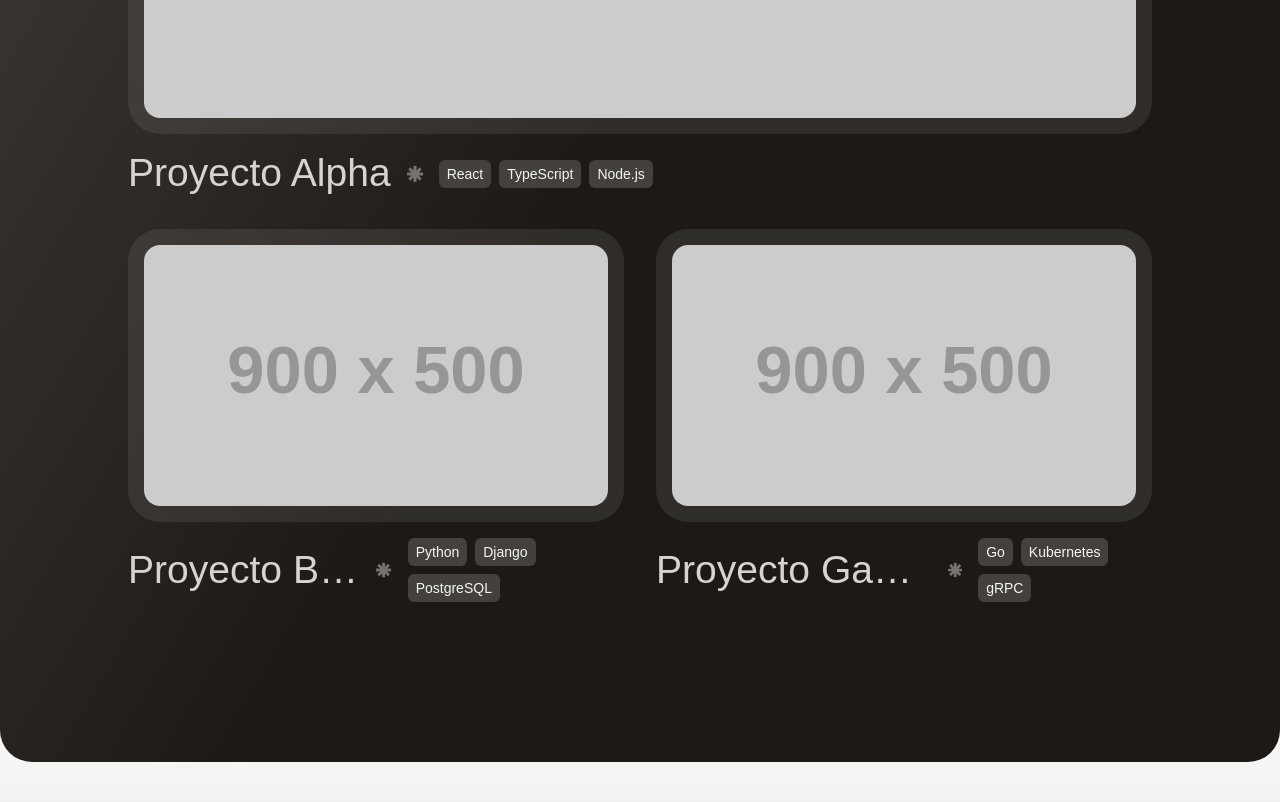
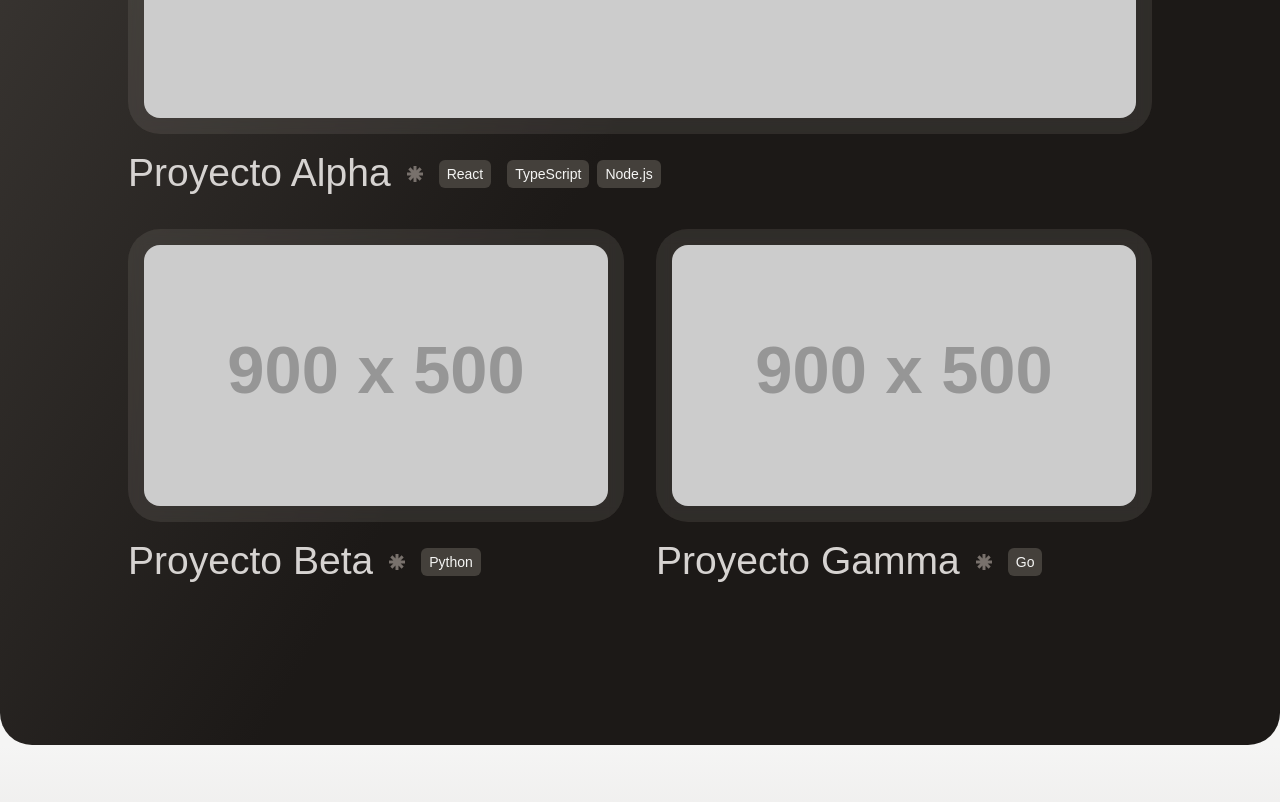
Before and after one commit to DanielPenalozaB/portfolio, an Astro site: page /es in a window 1280 px wide. Shown: the part 2328-3130 px from the top of the page. Built offline with nearby package versions, Linux system fonts and the light colour scheme; Astro itself is replaced by a stand-in of ours; placeholder pictures from the web are drawn by us.

Commit message:
feat: pass isFeatured prop to ProjectCard and update layout for improved tag display and responsiveness

```diff
--- a/src/components/ProjectCard.astro
+++ b/src/components/ProjectCard.astro
@@ -6,9 +6,15 @@ interface Props {
   project?: Project;
   data?: CollectionEntry<"projects">["data"];
   class?: string;
+  isFeatured?: boolean;
 }
 
-const { project: oldProject, data: newData, class: className } = Astro.props;
+const {
+  project: oldProject,
+  data: newData,
+  class: className,
+  isFeatured,
+} = Astro.props;
 const project = newData || oldProject;
 
 if (!project) {
@@ -33,17 +39,24 @@ if (!project) {
       class="aspect-video h-full w-full rounded-2xl! object-cover"
     />
   </a>
-  <div class="flex flex-col items-start gap-4 sm:flex-row sm:items-center">
-    <h3 class="truncate text-3xl font-medium whitespace-nowrap text-stone-300!">
+  <div
+    class="flex w-full flex-col items-start gap-4 sm:flex-row sm:items-center"
+  >
+    <h3
+      class="min-w-0 shrink truncate text-3xl font-medium text-stone-300!"
+      title={project.title}
+    >
       {project.title}
     </h3>
+
+    <div class="flex shrink-0 items-center gap-4">
       <svg
         width="16"
         height="16"
         viewBox="0 0 16 16"
         fill="none"
         xmlns="http://www.w3.org/2000/svg"
-      class="hidden sm:block"
+        class="hidden shrink-0 sm:block"
       >
         <g clip-path="url(#clip0_47_323)">
           <path
@@ -56,12 +69,21 @@ if (!project) {
           </clipPath>
         </defs>
       </svg>
-    <div class="flex flex-wrap gap-2">
+      {
+        project.tags.length > 0 && (
+          <span class="shrink-0 rounded-md bg-stone-700 px-2 py-1 text-sm whitespace-nowrap text-stone-100">
+            {project.tags[0]}
+          </span>
+        )
+      }
+    </div>
+
+    <div class:list={["flex shrink gap-2 overflow-hidden", !isFeatured && "hidden"]}>
       {
         project.tags
-          .slice(0, 3)
+          .slice(1, 3)
           .map((tag) => (
-            <span class="rounded-md bg-stone-700 px-2 py-1 text-sm text-stone-100">
+            <span class="rounded-md bg-stone-700 px-2 py-1 text-sm whitespace-nowrap text-stone-100">
               {tag}
             </span>
           ))
--- a/src/pages/es/index.astro
+++ b/src/pages/es/index.astro
@@ -17,6 +17,7 @@ const projects = await getCollection("projects", ({ id }) => {
       projects.map((project, index) => (
         <ProjectCard
           data={project.data}
+          isFeatured={index < 2}
           class={index < 2 ? "lg:col-span-2" : ""}
         />
       ))
--- a/src/pages/index.astro
+++ b/src/pages/index.astro
@@ -18,6 +18,7 @@ const projects = await getCollection("projects", ({ id }) => {
         <ProjectCard
           data={project.data}
           class={index < 2 ? "lg:col-span-2" : ""}
+          isFeatured={index < 2}
         />
       ))
     }
```
Lines whose indentation alone changed are shown as unchanged.
